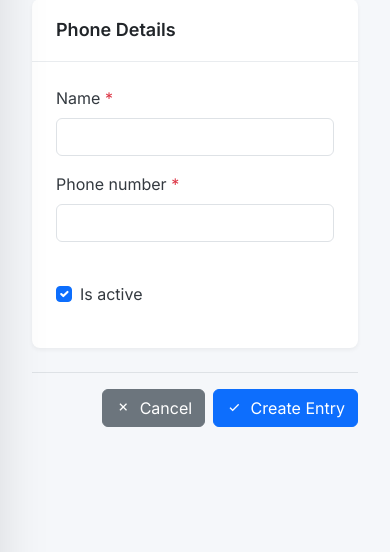
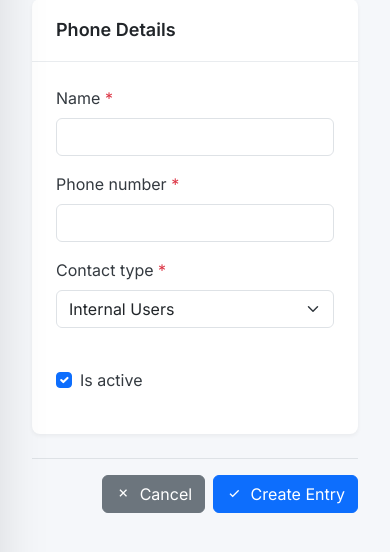
Before and after one commit to ghanad/sentryHub, a Django app: page /integrations/phonebook/new/ in a window 390 px wide. Shown: the part 188-740 px from the top of the page. Run offline with Django 4.2, Linux system fonts and the light colour scheme; the visitor is signed in with stand-in values (Sample User, id 1); parts of the project's set-up code (start-up, migrations or seed data) failed here and were passed over.

Commit message:
Add tabs and contact types to phone book

```diff
--- a/integrations/admin.py
+++ b/integrations/admin.py
@@ -57,8 +57,8 @@ class SlackIntegrationRuleAdmin(admin.ModelAdmin):
 
 @admin.register(PhoneBook)
 class PhoneBookAdmin(admin.ModelAdmin):
-    list_display = ('name', 'phone_number', 'is_active')
-    list_filter = ('is_active',)
+    list_display = ('name', 'phone_number', 'contact_type', 'is_active')
+    list_filter = ('contact_type', 'is_active')
     search_fields = ('name',)
 
 
--- a/integrations/forms.py
+++ b/integrations/forms.py
@@ -219,7 +219,7 @@ class SlackTemplateTestForm(forms.Form):
 class PhoneBookForm(forms.ModelForm):
     class Meta:
         model = PhoneBook
-        fields = ['name', 'phone_number', 'is_active']
+        fields = ['name', 'phone_number', 'contact_type', 'is_active']
 
     def __init__(self, *args, **kwargs):
         super().__init__(*args, **kwargs)
--- a/integrations/models.py
+++ b/integrations/models.py
@@ -124,8 +124,21 @@ class SlackIntegrationRule(models.Model):
 class PhoneBook(models.Model):
     """Simple directory mapping names to phone numbers."""
 
+    TYPE_INTERNAL = "internal"
+    TYPE_OMS = "oms"
+    TYPE_CHOICES = [
+        (TYPE_INTERNAL, "Internal Users"),
+        (TYPE_OMS, "OMS Customers"),
+    ]
+
     name = models.CharField(max_length=100, unique=True, db_index=True)
     phone_number = models.CharField(max_length=20)
+    contact_type = models.CharField(
+        max_length=20,
+        choices=TYPE_CHOICES,
+        default=TYPE_INTERNAL,
+        db_index=True,
+    )
     is_active = models.BooleanField(default=True, db_index=True)
 
     class Meta:
--- a/integrations/templates/integrations/phonebook_form.html
+++ b/integrations/templates/integrations/phonebook_form.html
@@ -40,6 +40,11 @@
                                 {% for error in form.phone_number.errors %}<div class="invalid-feedback d-block">{{ error }}</div>{% endfor %}
                             </div>
                             <div class="col-md-6 mb-3">
+                                <label for="{{ form.contact_type.id_for_label }}" class="form-label">{{ form.contact_type.label }}{% if form.contact_type.field.required %} <span class="text-danger">*</span>{% endif %}</label>
+                                {{ form.contact_type|add_class:"form-select" }}
+                                {% for error in form.contact_type.errors %}<div class="invalid-feedback d-block">{{ error }}</div>{% endfor %}
+                            </div>
+                            <div class="col-md-6 mb-3">
                                 <div class="form-check mt-4">
                                     {{ form.is_active|add_class:"form-check-input" }}
                                     <label class="form-check-label" for="{{ form.is_active.id_for_label }}">{{ form.is_active.label }}</label>
--- a/integrations/views.py
+++ b/integrations/views.py
@@ -182,22 +182,72 @@ class PhoneBookListView(LoginRequiredMixin, ListView):
     context_object_name = 'entries'
     paginate_by = 20
 
+    def get_active_tab(self):
+        tab = self.request.GET.get('tab', PhoneBook.TYPE_INTERNAL)
+        valid_tabs = {choice[0] for choice in PhoneBook.TYPE_CHOICES}
+        if tab not in valid_tabs:
+            tab = PhoneBook.TYPE_INTERNAL
+        return tab
+
+    def get_queryset(self):
+        return PhoneBook.objects.filter(contact_type=self.get_active_tab())
+
+    def get_context_data(self, **kwargs):
+        context = super().get_context_data(**kwargs)
+        active_tab = self.get_active_tab()
+        tab_counts = {
+            tab: PhoneBook.objects.filter(contact_type=tab).count()
+            for tab, _ in PhoneBook.TYPE_CHOICES
+        }
+        tabs = [
+            {
+                'key': key,
+                'label': label,
+                'count': tab_counts.get(key, 0),
+            }
+            for key, label in PhoneBook.TYPE_CHOICES
+        ]
+        active_tab_meta = next((tab for tab in tabs if tab['key'] == active_tab), tabs[0] if tabs else None)
+        context.update(
+            {
+                'active_tab': active_tab,
+                'active_tab_meta': active_tab_meta,
+                'tabs': tabs,
+            }
+        )
+        return context
+
 class PhoneBookCreateView(LoginRequiredMixin, CreateView):
     model = PhoneBook
     form_class = PhoneBookForm
     template_name = 'integrations/phonebook_form.html'
-    success_url = reverse_lazy('integrations:phonebook-list')
+
+    def get_initial(self):
+        initial = super().get_initial()
+        contact_type = self.request.GET.get('contact_type')
+        valid_types = {choice[0] for choice in PhoneBook.TYPE_CHOICES}
+        if contact_type in valid_types:
+            initial['contact_type'] = contact_type
+        return initial
+
+    def get_success_url(self):
+        return f"{reverse_lazy('integrations:phonebook-list')}?tab={self.object.contact_type}"
 
 class PhoneBookUpdateView(LoginRequiredMixin, UpdateView):
     model = PhoneBook
     form_class = PhoneBookForm
     template_name = 'integrations/phonebook_form.html'
-    success_url = reverse_lazy('integrations:phonebook-list')
+
+    def get_success_url(self):
+        return f"{reverse_lazy('integrations:phonebook-list')}?tab={self.object.contact_type}"
 
 class PhoneBookDeleteView(LoginRequiredMixin, DeleteView):
     model = PhoneBook
     template_name = 'integrations/phonebook_confirm_delete.html'
-    success_url = reverse_lazy('integrations:phonebook-list')
+
+    def get_success_url(self):
+        contact_type = getattr(self.object, 'contact_type', PhoneBook.TYPE_INTERNAL)
+        return f"{reverse_lazy('integrations:phonebook-list')}?tab={contact_type}"
 
 class SmsRuleListView(LoginRequiredMixin, ListView):
     model = SmsIntegrationRule
```
Also changed, not shown: alerts/templates/alerts/partials/pagination.html (+4 -4 lines), integrations/templates/integrations/phonebook_list.html (+22 -2 lines), integrations/tests/test_phonebook_views.py (+30 -4 lines), integrations/migrations/0006_phonebook_contact_type.py (added).
